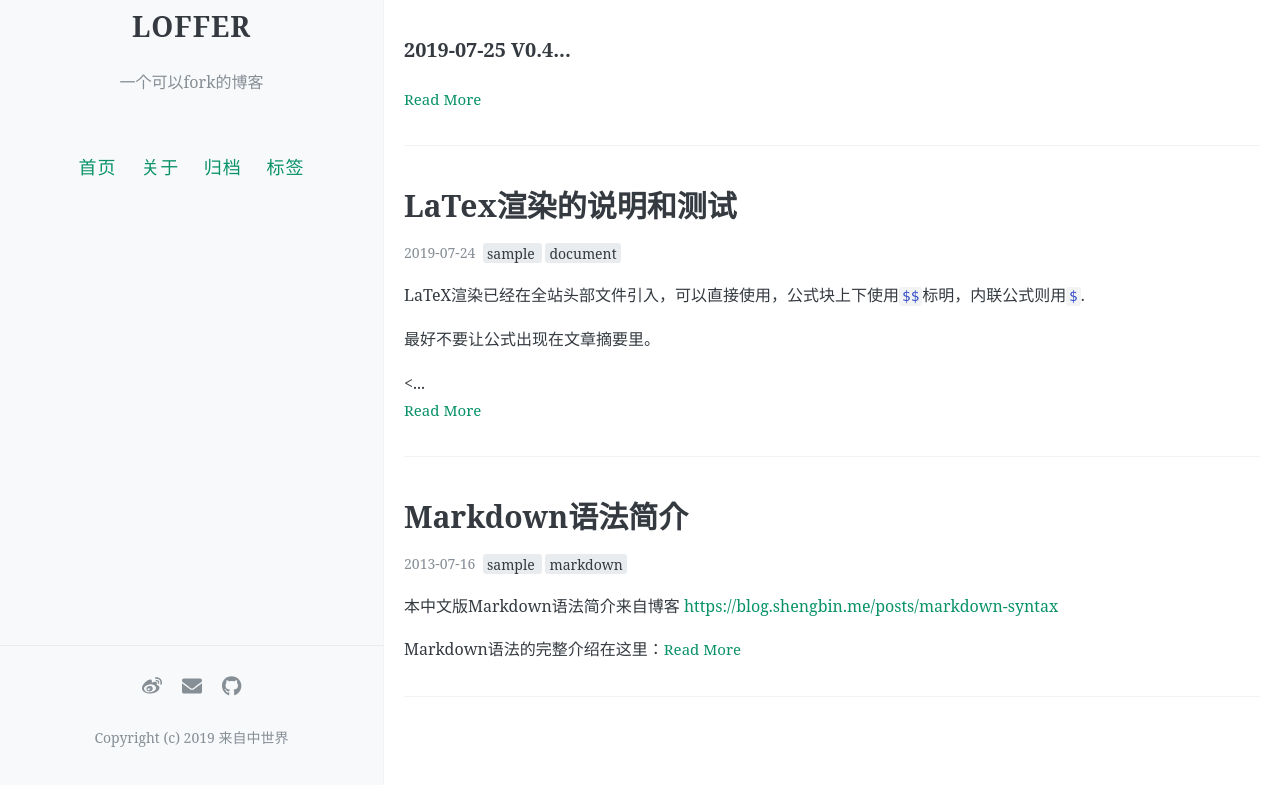
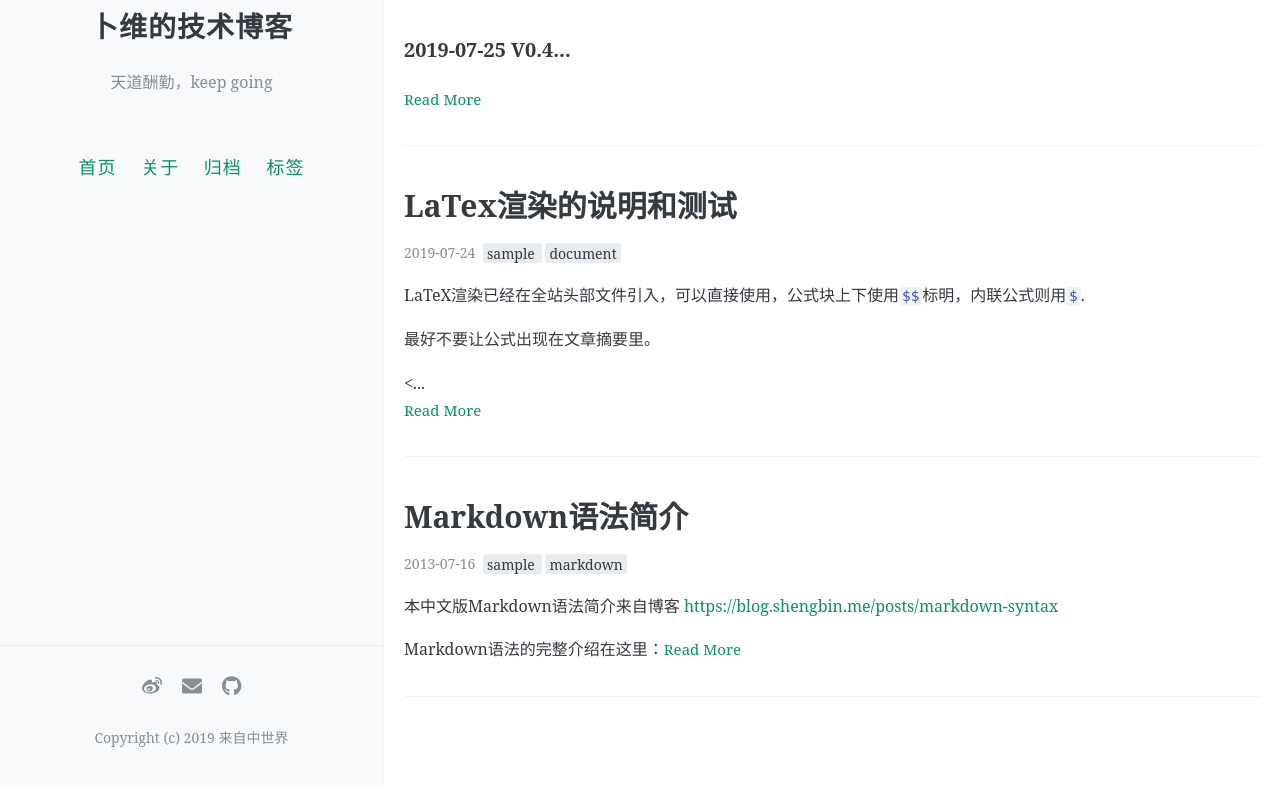
Before and after one commit to buwei98/buwei.github.io, a Jekyll site: the page built from index.html, in a window 1280 px wide and 1081 px high. Shown: the part 296-1081 px from the top of the window. Built offline with Jekyll 4.4.1, drawn with Linux system fonts in a browser that asks for light colours; nearby versions of some CDN libraries; the list of posts is cut into pages by our own code; comment, search, counter and statistics services are not loaded.

Commit message:
排版
1

```diff
--- a/_config.yml
+++ b/_config.yml
@@ -5,9 +5,9 @@
 # 你的博客名称，请用你想要的博客名替换“LOFFER”，以下修改都可类似处理
 # 注意，“name: LOFFER”，冒号后面的空格不可以省略。
 # 井号后面的文字是说明文档，不会被程序读取。
-name: LOFFER
+name: 卜维的技术博客
 # 描述/签名
-description: 一个可以fork的博客
+description: 天道酬勤，keep going
 
 #
 # 下面的设定都是可选的
@@ -79,7 +79,7 @@ url:
 # 添加你的博客的二级域名，一般来说是你的repository名
 # 如果你的博客的URL是：(http://yourusername.github.io/repository-name)
 # 那么就写成 "/repository-name"
-baseurl: /LOFFER
+baseurl: /buwei98.github.io
 
 
 #
```
